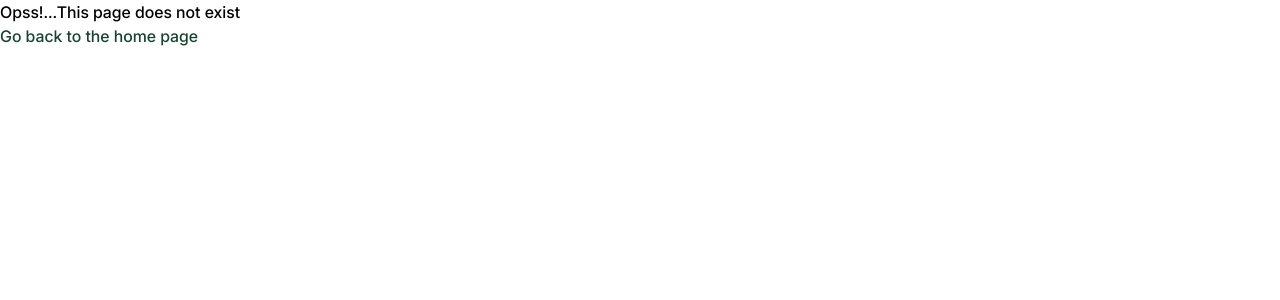
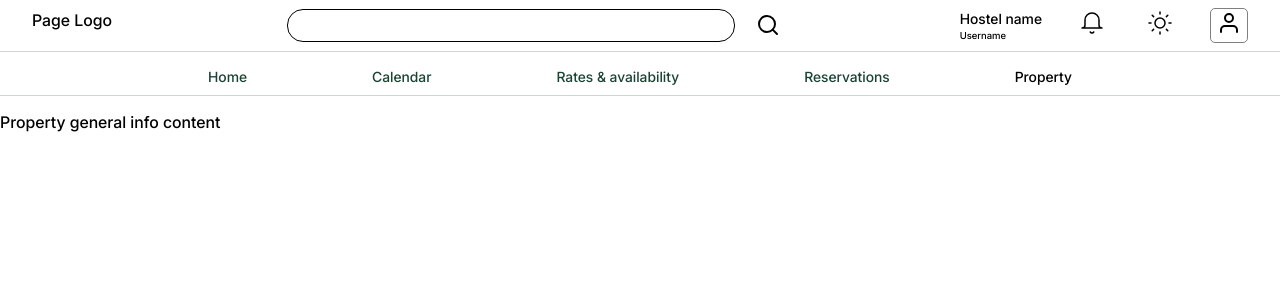
Before and after one commit to tomason182/hostel-front, a React (Vite) app: page /app/property/general-info in a window 1280 px wide. Shown: the top 300 px of the page. Built offline with nearby package versions, Linux system fonts and the light colour scheme.

Commit message:
add: Property dropdown menu

```diff
--- a/src/components/main_app/NavigationMain.jsx
+++ b/src/components/main_app/NavigationMain.jsx
@@ -32,12 +32,50 @@
         Reservations
       </NavLink>
 
-      <NavLink
-        to="/app/property"
-        className={({ isActive }) => (isActive ? styles.active : "")}
-      >
-        Property
-      </NavLink>
+      {/* Dropdown Menu for Property */}
+      <div className={styles.propertyDropdownContainer} tabIndex="0">
+        <span
+          className={styles.propertyLink}
+          aria-label="Property menu"
+          role="button"
+        >
+          Property
+        </span>
+        <ul className={styles.propertyDropdown} role="menu">
+          <li role="menuitem">
+            <NavLink
+              to="/app/property/general-info"
+              className={({ isActive }) => (isActive ? styles.active : "")}
+            >
+              General info
+            </NavLink>
+          </li>
+          <li role="menuitem">
+            <NavLink
+              to="/app/property/property-details"
+              className={({ isActive }) => (isActive ? styles.active : "")}
+            >
+              Property details
+            </NavLink>
+          </li>
+          <li role="menuitem">
+            <NavLink
+              to="/app/property/room-types"
+              className={({ isActive }) => (isActive ? styles.active : "")}
+            >
+              Room types
+            </NavLink>
+          </li>
+          <li role="menuitem">
+            <NavLink
+              to="/property/users"
+              className={({ isActive }) => (isActive ? styles.active : "")}
+            >
+              Users
+            </NavLink>
+          </li>
+        </ul>
+      </div>
     </menu>
   );
 }
--- /dev/null
+++ b/src/components/main_app/property/GeneralInfo.jsx
@@ -0,0 +1,5 @@
+function GeneralInfo() {
+  return <h1>Property general info content</h1>;
+}
+
+export default GeneralInfo;
--- a/src/components/main_app/property/Property.jsx
+++ /dev/null
@@ -1,5 +0,0 @@
-function Property() {
-  return <h1>Property Related Content</h1>;
-}
-
-export default Property;
--- /dev/null
+++ b/src/components/main_app/property/PropertyDetails.jsx
@@ -0,0 +1,5 @@
+function PropertyDetails() {
+  return <h1>Property details content</h1>;
+}
+
+export default PropertyDetails;
--- /dev/null
+++ b/src/components/main_app/property/RoomTypes.jsx
@@ -0,0 +1,5 @@
+function RoomTypes() {
+  return <h1>Room types details content</h1>;
+}
+
+export default RoomTypes;
--- a/src/styles/NavigationMain.module.css
+++ b/src/styles/NavigationMain.module.css
@@ -8,6 +8,10 @@
   border-bottom: 1px solid var(--border-color);
 }
 
+.propertyLink {
+  color: black;
+}
+
 .active {
   text-decoration: underline;
   text-decoration-color: var(--secondary-color);
@@ -16,3 +20,49 @@
 #mainMenu a:hover {
   color: var(--text-color);
 }
+
+.propertyDropdownContainer {
+  position: relative;
+  cursor: pointer;
+  outline: none;
+}
+
+.propertyLink {
+  font-size: var(--font-size-small);
+  font-family: var(--font-primary);
+}
+
+.propertyDropdown {
+  opacity: 0;
+  position: absolute;
+  width: 10rem;
+  padding: 1rem;
+  border-radius: 5px;
+  top: 100%;
+  left: 0;
+  visibility: hidden;
+  transform: translateY(-20%);
+  transition: opacity 0.5s ease, transform 0.5s ease, visibility 0.5s ease;
+  background-color: var(--border-color);
+  box-shadow: var(--box-shadow);
+}
+
+.propertyDropdownContainer:hover .propertyDropdown,
+.propertyDropdownContainer:focus-within .propertyDropdown {
+  opacity: 1;
+  visibility: visible;
+  transform: translateY(0);
+}
+
+.propertyDropdown li {
+  list-style: none;
+  padding-bottom: 0.5rem;
+}
+
+.propertyDropdown li a {
+  color: #fff;
+}
+
+.propertyDropdown li a:hover {
+  color: #ccc;
+}
```
Also changed, not shown: src/utils/routes.jsx (+13 -3 lines).
